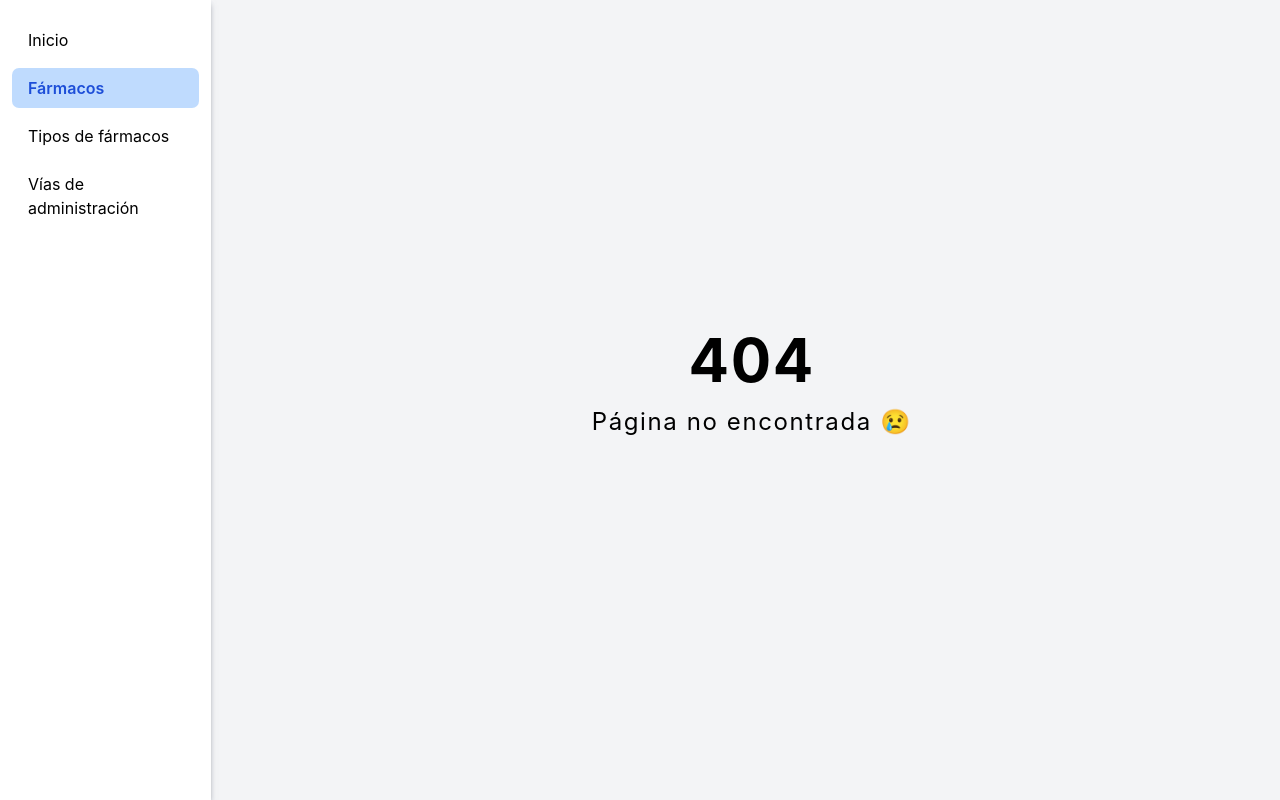
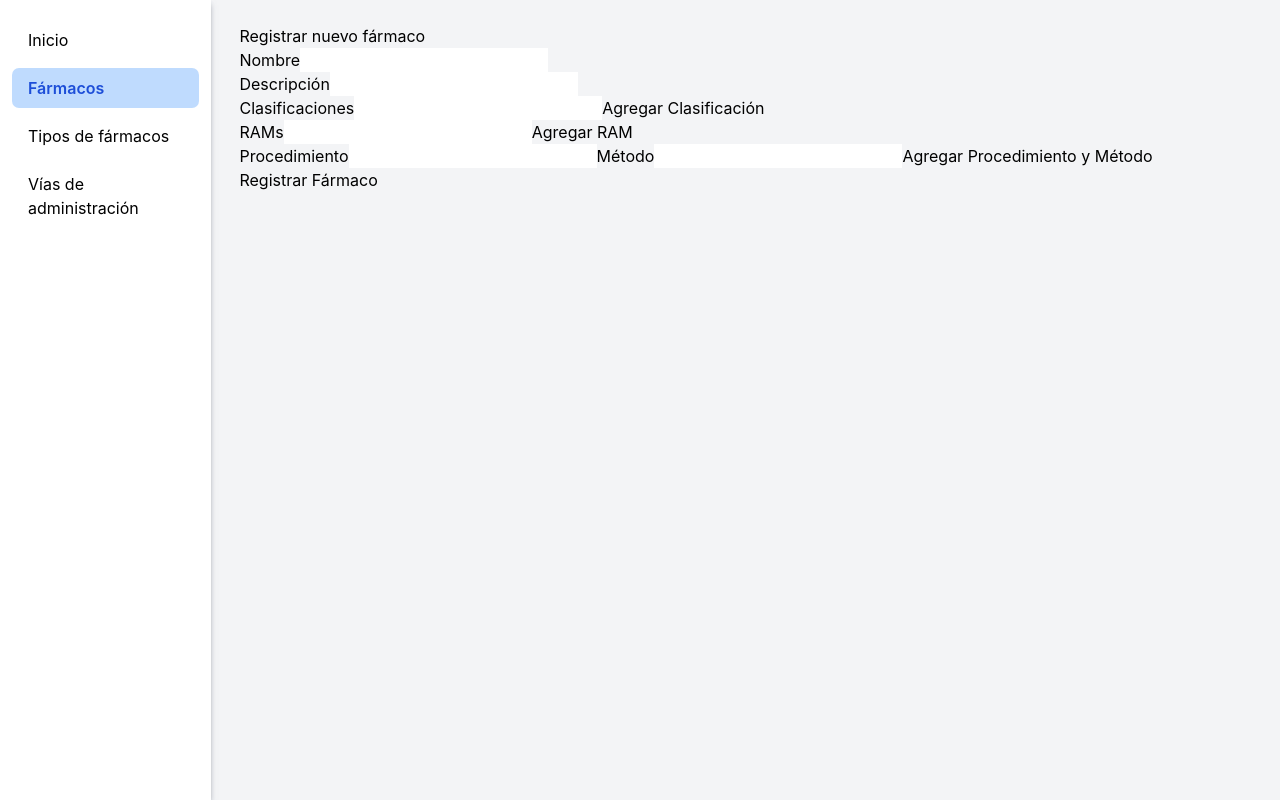
Before and after one commit to DiegoWEBD/Ingeso-Frontend, a React (Vite) app: page /drugs/add in a window 1280 px wide. Before the commit this address had no page. Built offline with nearby package versions, Linux system fonts and the light colour scheme.

Commit message:
Implementacion POST AddDrugPagey agregada ruta en App

```diff
--- a/src/App.tsx
+++ b/src/App.tsx
@@ -4,6 +4,8 @@ import Root from './presentation/components/pages/Root'
 import HomePage from './presentation/components/pages/home/HomePage'
 import PageNotFound from './presentation/components/pages/not_found/PageNotFound'
 import DrugsPage from './presentation/components/pages/drugs/DrugsPage'
+import AddDrugPage from './presentation/components/pages/drugs/addDrugPage'
+
 
 const router = createBrowserRouter([
   {
@@ -22,6 +24,10 @@ const router = createBrowserRouter([
         path: '*',
         element: <PageNotFound />,
       },
+      {
+        path: '/drugs/add',
+        element: <AddDrugPage />,
+      },
     ],
   },
 ])
--- /dev/null
+++ b/src/presentation/components/pages/drugs/AddDrugPage.tsx
@@ -0,0 +1,104 @@
+import React, { useState } from 'react';
+//import DrugService from '../../../application/services/DrugService';
+
+const AddDrugPage: React.FC = () => {
+  const [name, setName] = useState('');
+  const [description, setDescription] = useState('');
+  const [classifications, setClassifications] = useState<string[]>([]);
+  const [rams, setRams] = useState<string[]>([]);
+  const [administrationProceduresWithMethod, setAdministrationProceduresWithMethod] = useState<Map<string, string>>(new Map());
+
+  // Inputs para agregar valores a los arrays/mapa
+  const [classificationInput, setClassificationInput] = useState('');
+  const [ramInput, setRamInput] = useState('');
+  const [procedureInput, setProcedureInput] = useState('');
+  const [methodInput, setMethodInput] = useState('');
+
+  const handleAddClassification = () => {
+    setClassifications([...classifications, classificationInput]);
+    setClassificationInput('');
+  };
+
+  const handleAddRam = () => {
+    setRams([...rams, ramInput]);
+    setRamInput('');
+  };
+
+  const handleAddProcedureWithMethod = () => {
+    setAdministrationProceduresWithMethod(
+      new Map(administrationProceduresWithMethod.set(procedureInput, methodInput))
+    );
+    setProcedureInput('');
+    setMethodInput('');
+  };
+
+  const handleSubmit = async (e: React.FormEvent) => {
+    e.preventDefault();
+
+    const drug = {
+      name,
+      description,
+      classifications,
+      rams,
+      administrationProceduresWithMethod
+    };
+
+    /*try {
+      const registeredDrug = await DrugService.registerDrug(drug);
+      console.log('Fármaco registrado:', registeredDrug);
+    } catch (error) {
+      console.error('Error al registrar el fármaco:', error);
+    }*/
+  };
+
+  return (
+    <div>
+      <h1>Registrar nuevo fármaco</h1>
+      <form onSubmit={handleSubmit}>
+        <div>
+          <label>Nombre</label>
+          <input type="text" value={name} onChange={(e) => setName(e.target.value)} />
+        </div>
+        <div>
+          <label>Descripción</label>
+          <input type="text" value={description} onChange={(e) => setDescription(e.target.value)} />
+        </div>
+        <div>
+          <label>Clasificaciones</label>
+          <input type="text" value={classificationInput} onChange={(e) => setClassificationInput(e.target.value)} />
+          <button type="button" onClick={handleAddClassification}>Agregar Clasificación</button>
+          <ul>
+            {classifications.map((classification, index) => (
+              <li key={index}>{classification}</li>
+            ))}
+          </ul>
+        </div>
+        <div>
+          <label>RAMs</label>
+          <input type="text" value={ramInput} onChange={(e) => setRamInput(e.target.value)} />
+          <button type="button" onClick={handleAddRam}>Agregar RAM</button>
+          <ul>
+            {rams.map((ram, index) => (
+              <li key={index}>{ram}</li>
+            ))}
+          </ul>
+        </div>
+        <div>
+          <label>Procedimiento</label>
+          <input type="text" value={procedureInput} onChange={(e) => setProcedureInput(e.target.value)} />
+          <label>Método</label>
+          <input type="text" value={methodInput} onChange={(e) => setMethodInput(e.target.value)} />
+          <button type="button" onClick={handleAddProcedureWithMethod}>Agregar Procedimiento y Método</button>
+          <ul>
+            {[...administrationProceduresWithMethod].map(([procedure, method], index) => (
+              <li key={index}>{procedure} - {method}</li>
+            ))}
+          </ul>
+        </div>
+        <button type="submit">Registrar Fármaco</button>
+      </form>
+    </div>
+  );
+};
+
+export default AddDrugPage;
```
